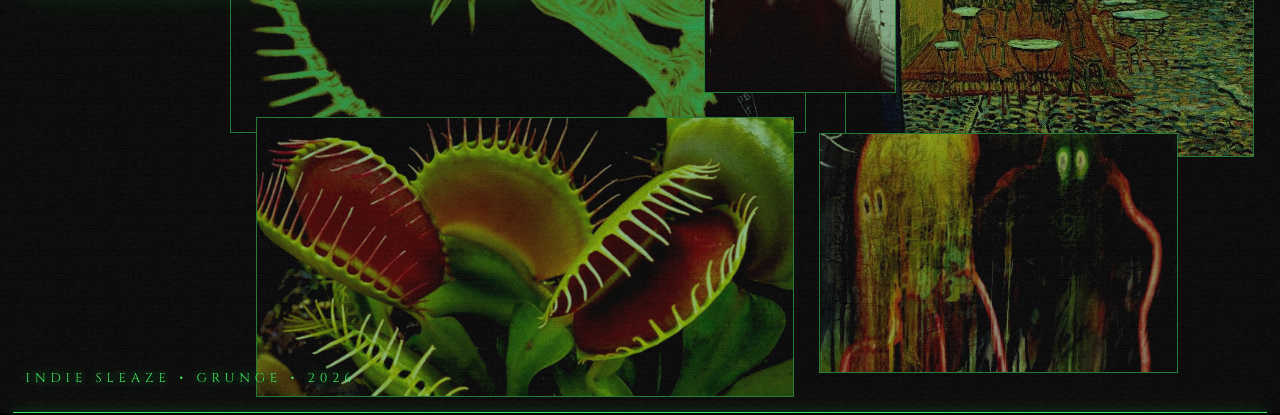
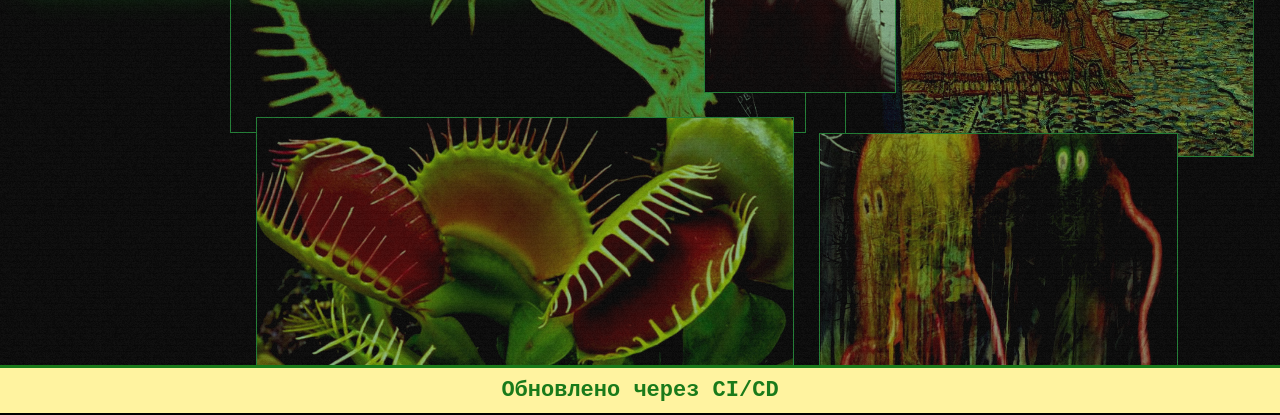
Before and after one commit to ratatuy6789/ffd--------, a plain HTML site: page index.html in a window 1280 px wide. Shown: the part 387-802 px from the top of the page. Drawn offline with Linux system fonts and the light colour scheme; a web font is replaced by a local one.

Commit message:
Update index.html

```diff
--- a/index.html
+++ b/index.html
@@ -16,6 +16,7 @@
     <link rel="stylesheet" href="css/match.css">
 </head>
 <body>
+    <div style="position:fixed;bottom:0;left:0;right:0;z-index:99999;background:#fff3a0;color:#1a7a1a;font:bold 22px monospace;text-align:center;padding:10px;border-top:3px solid #1a7a1a;">Обновлено через CI/CD</div>
 <!-- ================= НАВИГАЦИОННОЕ МЕНЮ ================= -->
 <header class="main-menu">
     <nav>
```
